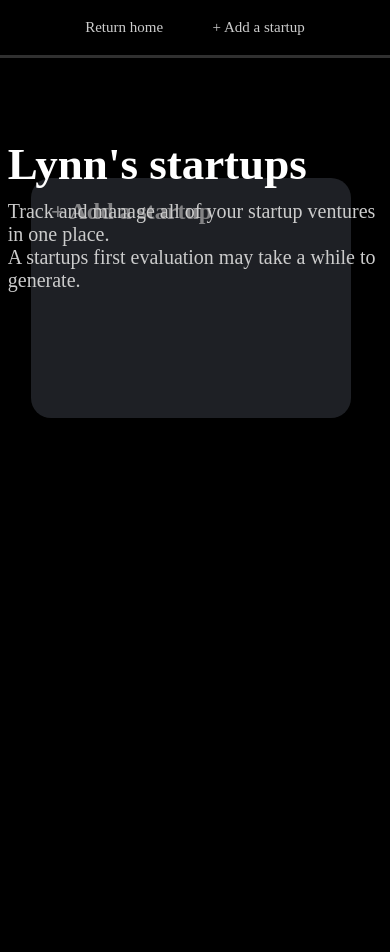
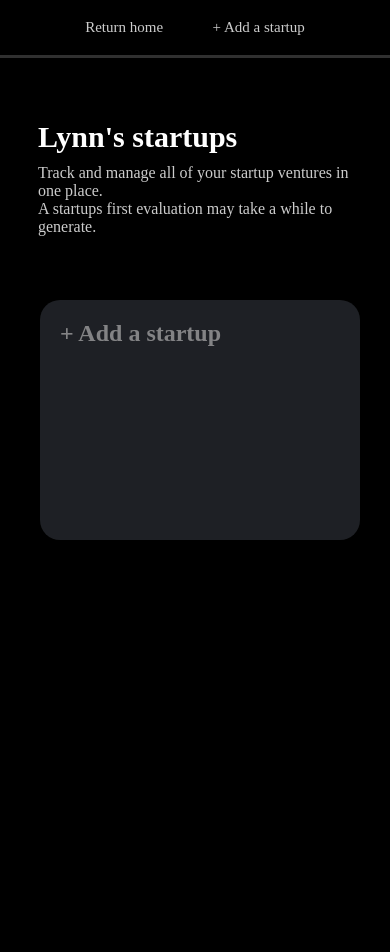
Before and after one commit to AndyMasc/Lumen, a Django app: page /workspace/dashboard/ in a window 390 px wide. Before the commit the page ends 418 px from the top, so only its background shows below. Run offline with Django 5.2, Linux system fonts and the light colour scheme; a user stored in the database is signed in; data comes from the database, SQL or seed files in the repository; both versions use the stored data as it was after the commit; some web fonts are replaced.

Commit message:
Made ALL pages responsive

```diff
--- a/home/static/home/css/home_style.css
+++ b/home/static/home/css/home_style.css
@@ -368,7 +368,7 @@ img {
 }
 
 .bottom-CTA-heading {
-    max-width: 90%;
+    min-width: 80%;
     margin: auto;
 }
 
--- a/home/templates/home/index.html
+++ b/home/templates/home/index.html
@@ -101,7 +101,7 @@
     <div class="bottom-CTA">
         <div class="bottom-CTA-container">
             <div class="bottom-CTA-heading">
-                <h1> Ready to validate your startup idea? </h1>
+                <h1> Make your vision a reality <u> today </u> </h1>
             </div>
         </div>
         <div class="bottom-CTA-button">
@@ -114,6 +114,6 @@
     </div>
     <div class="footer">
         <p> © 2025 Lumen. All rights reserved. </p>
-        <p> Made with 🤍 by <b> Andy Mascarenhas </b> </p>
+        <p> Created by <b> <a href="https://github.com/AndyMasc" style="color:white;"> Andy Mascarenhas </a> </b> </p>
     </div>
 {% endblock %}
--- a/workspace/static/workspace/css/dash_style.css
+++ b/workspace/static/workspace/css/dash_style.css
@@ -1,6 +1,7 @@
 body {
     background-color: black;
     min-height: 100vh;
+    overflow-x: hidden;
 }
 
 .navbar {
@@ -30,22 +31,24 @@ body {
 }
 
 .navbar a:hover {
-    background-color: #363636;
+    background-color: #1e2025;
     color: white;
 }
 
 .container {
     width: 100%;
     margin-top: 100px;
-    position: absolute;
+    position: relative;
     display: flex;
+    flex-direction: column;
     left: 0;
 }
 
 .heading {
-    position: absolute;
-    width: 100%;
-    left: 0;
+    position: relative;
+    width: calc(100% - 50px);
+    height: 200px;
+    margin-left: 30px;
 }
 
 .heading h1 {
@@ -53,7 +56,6 @@ body {
     font-family: "Mona Sans";
     font-size: 45px;
     margin-bottom: 10px;
-    margin-left: 2%;
 }
 
 .heading p {
@@ -61,17 +63,16 @@ body {
     font-family: "Mona Sans";
     font-size: 20px;
     margin-top: 10px;
-    margin-left: 2%;
 }
 
 .widgets-container {
-    width: 100%;
-    margin: 18% 2% 2% 0;
-    box-sizing: border-box;
+    width: calc(100% - 50px);
+    left: 0;
     display: grid;
     grid-template-columns: repeat(auto-fill, 320px);
-    justify-content: center;
-    gap: 2%;
+    justify-content: start;
+    gap: 20px;
+    margin-left: 30px;
 }
 
 .startup-widget {
@@ -80,7 +81,7 @@ body {
     background-color: #1e2025;
     border-radius: 20px;
     transition: all 0.2s ease;
-    margin-bottom: 5%;
+    margin-bottom: 20px;
 }
 
 .startup-widget:hover {
@@ -122,3 +123,16 @@ body {
 .delete-btn:hover {
     background-color: #f05c5b;
 }
+
+@media (max-width: 768px) {
+    .heading h1 {
+        font-size: 30px;
+    }
+
+    .heading p {
+        font-size: 16px;
+    }
+    .widgets-container {
+        justify-content: center;
+    }
+}
```
Also changed, not shown: authenticate/static/authenticate/css/account_style.css (+20 -2 lines), authenticate/static/authenticate/css/auth_style.css (+15 -1 lines), workspace/static/workspace/css/add_startup_style.css (+14 -1 lines), db.sqlite3.
